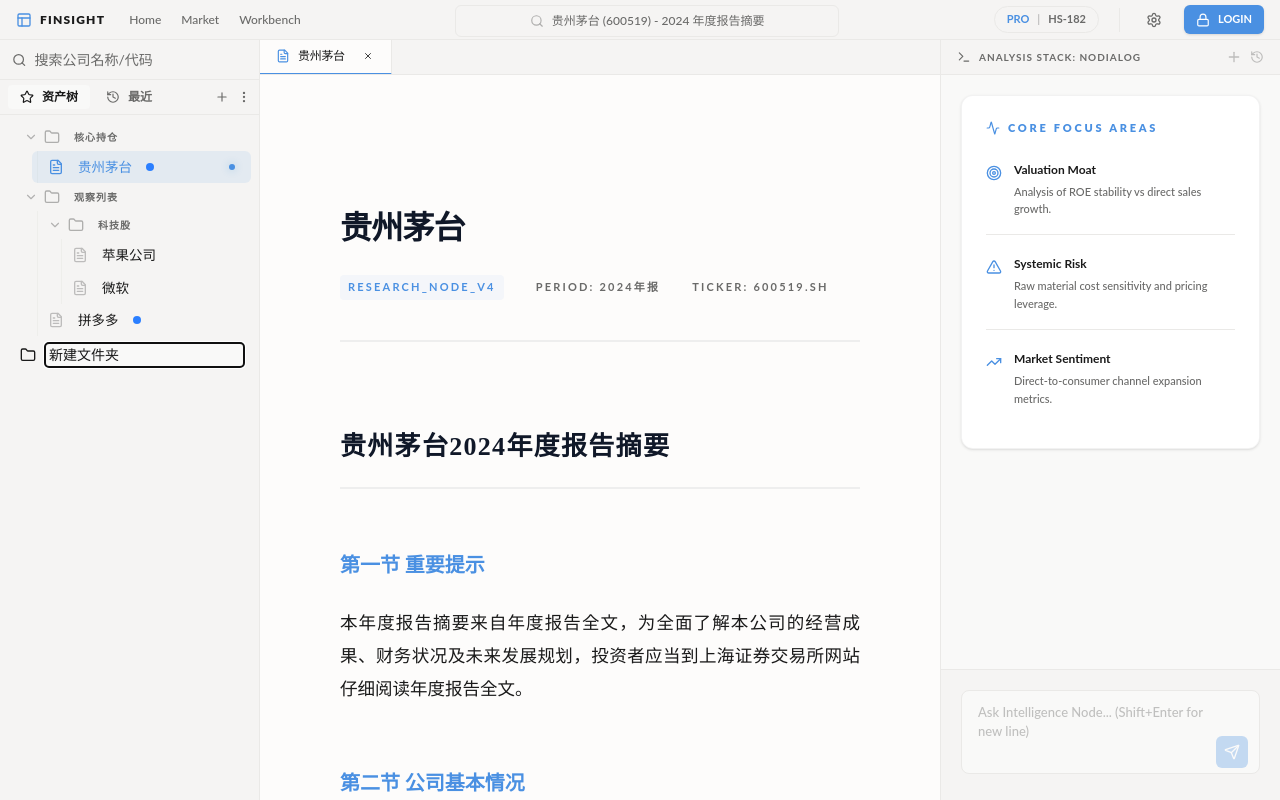
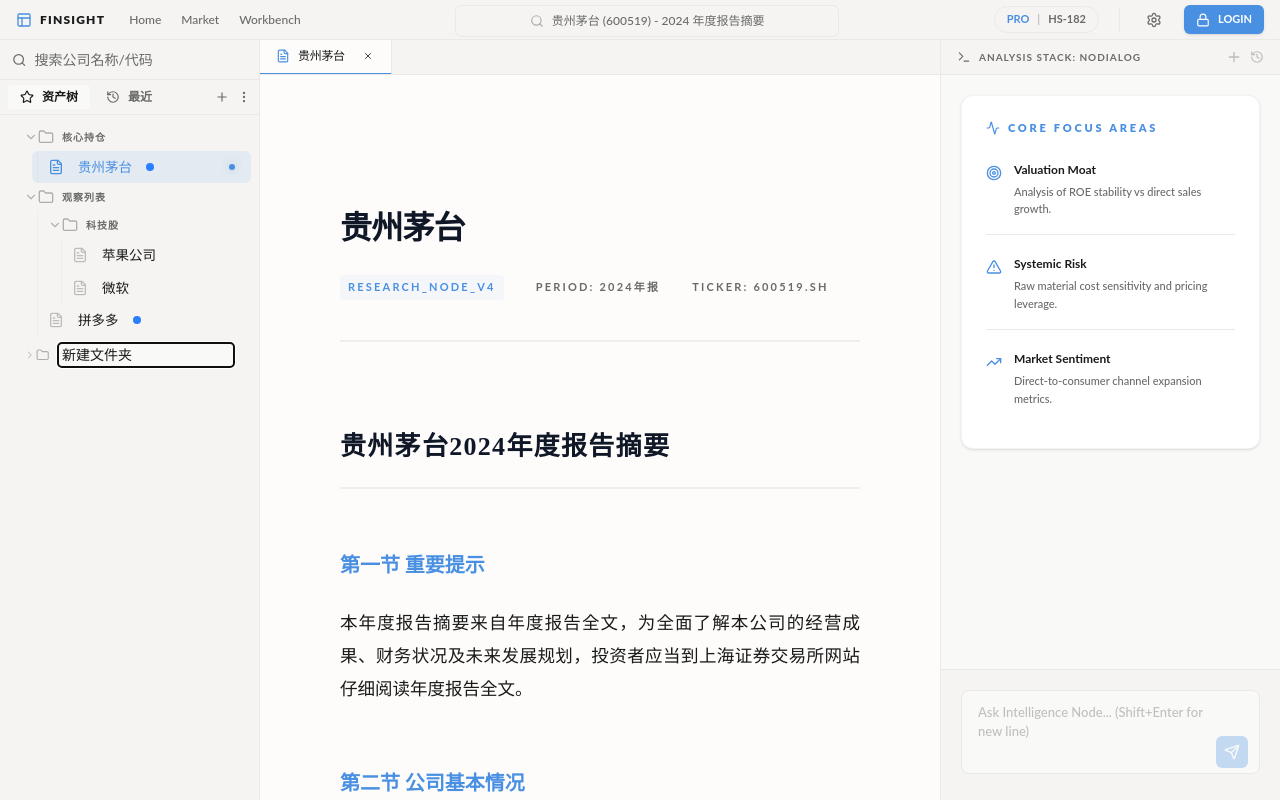
Before and after one commit to AGSaturn/Finsight, a React (Vite) app in the folder web/: page /workbench in a window 1280 px wide. Both pictures are taken after a click on the icon 222 px from the left and 97 px from the top of the page. Built offline with nearby package versions, Linux system fonts and the light colour scheme; a web font is replaced by a local one.

Commit message:
修复重命名时文件夹消失的问题

```diff
--- a/web/src/pages/WorkbenchPage/ExplorerFolder.tsx
+++ b/web/src/pages/WorkbenchPage/ExplorerFolder.tsx
@@ -9,34 +9,70 @@ interface ExplorerFolderProps {
   onToggle?: () => void;
   onAddNode?: (e: React.MouseEvent) => void;
   onMoreClick?: (e: React.MouseEvent) => void;
+  isEditing?: boolean;
+  onRename?: (newName: string) => void;
 }
 
-function ExplorerFolder({ node, children, isOpen, onToggle, onAddNode, onMoreClick }: PropsWithChildren<ExplorerFolderProps>) {
-  const { attributes, listeners, setNodeRef: setDraggableRef, isDragging } = useDraggable({ id: node.id });
-  const { isOver, setNodeRef: setDroppableRef } = useDroppable({ id: node.id });
+function ExplorerFolder({ node, children, isOpen, onToggle, onAddNode, onMoreClick, isEditing, onRename }: PropsWithChildren<ExplorerFolderProps>) {
+  const { attributes, listeners, setNodeRef: setDraggableRef, isDragging } = useDraggable({
+    id: node.id,
+    disabled: isEditing,
+  });
+  const { isOver, setNodeRef: setDroppableRef } = useDroppable({
+    id: node.id,
+    disabled: isEditing,
+  });
 
   const setNodeRef = (el: HTMLDivElement | null) => {
     setDraggableRef(el);
     setDroppableRef(el);
   };
 
+  const handleRename = (newName: string) => {
+    if (onRename) {
+      onRename(newName);
+    }
+  };
+
   return (
     <div className="select-none">
       <div
         ref={setNodeRef}
-        {...listeners}
-        {...attributes}
-        className={`tree-node group transition-colors ${isOver ? 'bg-blue-500/20' : ''}`}
+        {...(isEditing ? {} : listeners)}
+        {...(isEditing ? {} : attributes)}
+        className={`tree-node group transition-colors ${isOver && !isEditing ? 'bg-blue-500/20' : ''}`}
         style={{ opacity: isDragging ? 0.5 : 1 }}
-        onClick={onToggle}
+        onClick={isEditing ? undefined : onToggle}
       >
+        <div className="flex items-center flex-grow" onClick={isEditing ? (e) => e.stopPropagation() : undefined}>
           {isOpen ? <ChevronDown className="w-3.5 h-3.5 opacity-30" /> : <ChevronRight className="w-3.5 h-3.5 opacity-30" />}
           <Folder className={`w-4 h-4 text-claude-text-secondary opacity-50 group-hover:text-claude-accent transition-colors`} />
+          {isEditing ? (
+            <input
+              type="text"
+              defaultValue={node.name}
+              autoFocus
+              onBlur={(e) => handleRename(e.target.value)}
+              onKeyDown={(e) => {
+                if (e.key === 'Enter') {
+                  handleRename((e.target as HTMLInputElement).value);
+                }
+                if (e.key === 'Escape') {
+                  handleRename(node.name); // Revert changes on escape
+                }
+              }}
+              className="bg-claude-ai border border-claude-accent rounded px-1 py-0.5 text-sm w-full ml-2"
+            />
+          ) : (
             <span className="truncate font-bold tracking-widest uppercase text-[10px] text-claude-text-secondary ml-2">{node.name}</span>
+          )}
+        </div>
+        {!isEditing && (
           <div className="ml-auto opacity-0 group-hover:opacity-60 flex items-center gap-2">
             <Plus className="w-3 h-3 hover:text-claude-accent" onClick={onAddNode} />
             <MoreVertical className="w-3 h-3 hover:text-claude-accent" onClick={onMoreClick} />
           </div>
+        )}
       </div>
       {isOpen && (
         <div className="relative ml-2">
--- a/web/src/pages/WorkbenchPage/index.tsx
+++ b/web/src/pages/WorkbenchPage/index.tsx
@@ -370,32 +370,15 @@ export default function WorkbenchPage() {
   // PRD: 递归渲染节点组件
   const RenderNode: React.FC<{ node: PortfolioNode }> = ({ node }) => {
     if (node.type === 'folder') {
-      if (node.isNew || editingNodeId === node.id) {
-        return (
-          <div className="flex items-center p-1.5 pl-3">
-            <Folder className="w-4 h-4 mr-2 shrink-0" />
-            <input
-              type="text"
-              defaultValue={node.name}
-              autoFocus
-              onBlur={(e) => handleRenameNode(node.id, e.target.value)}
-              onKeyDown={(e) => {
-                if (e.key === 'Enter') {
-                  handleRenameNode(node.id, (e.target as HTMLInputElement).value);
-                }
-              }}
-              className="bg-claude-ai border border-claude-accent rounded px-1 py-0.5 text-sm w-full"
-            />
-          </div>
-        )
-      }
       return (
         <ExplorerFolder
           node={node}
           isOpen={expandedKeys.has(node.id)}
+          isEditing={editingNodeId === node.id || node.isNew}
           onToggle={() => toggleFolder(node.id)}
           onAddNode={(e) => { e.stopPropagation(); handleAddNode('folder', node.id); }}
           onMoreClick={(e) => handleContextMenu(e, node.id)}
+          onRename={(newName) => handleRenameNode(node.id, newName)}
         >
           {node.children?.sort((a,b) => a.order - b.order).map(child => <RenderNode key={child.id} node={child} />)}
         </ExplorerFolder>
```
Lines whose indentation alone changed are shown as unchanged.
